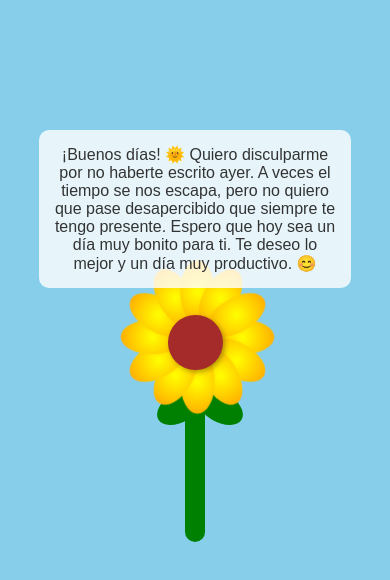
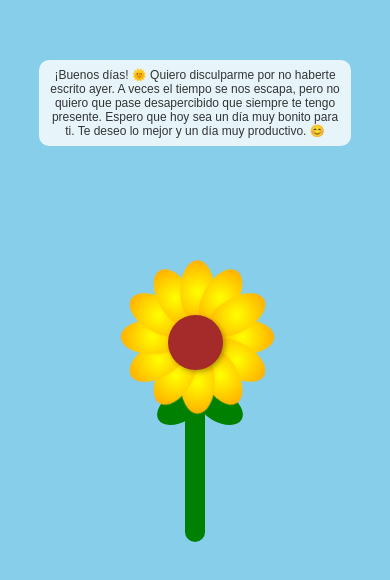
Before and after one commit to AnthonyBarros32/Girasol, a plain HTML site: page index.html in a window 390 px wide. Shown: the part 120-700 px from the top of the page. Drawn offline with Linux system fonts and the light colour scheme.

Commit message:
Mensaje de commit: Ajuste en mensaje nuevamente 4

```diff
--- a/styles.css
+++ b/styles.css
@@ -3,23 +3,29 @@
     padding: 0;
     box-sizing: border-box;
 }
-@media (max-width: 768px) {
 .mensaje {
     position: absolute;
-    top: 250px !important; /* Ajusta la posición vertical */
+    top: 230px; /* Ajusta la posición para acercar el texto más al girasol */
     left: 50%;
     transform: translateX(-50%);
-    background-color: rgba(255, 255, 255, 0.8); /* Fondo blanco con opacidad */
-    padding: 15px;
+    background-color: rgba(255, 255, 255, 0.8);
+    padding: 10px;
     border-radius: 10px;
     text-align: center;
-    font-size: 16px;
+    font-size: 14px; /* Tamaño de fuente ajustado */
     font-family: Arial, sans-serif;
     color: #333;
-    width: 80%; /* Asegúrate de que tenga un ancho adecuado */
-    max-width: 600px; /* Limita el ancho en pantallas grandes */
-    z-index: 1; /* Asegúrate de que el texto quede por encima de otros elementos */
+    width: 80%;
+    max-width: 600px;
+    z-index: 2; /* Asegura que el texto esté sobre el girasol */
 }
+
+@media (max-width: 768px) {
+    .mensaje {
+        font-size: 12px; /* Reducir el tamaño de la letra en pantallas pequeñas */
+        top: 180px; /* Ajustar más cerca del girasol para móviles */
+        padding: 8px;
+    }
 }
 
 /* Otros estilos */
```
